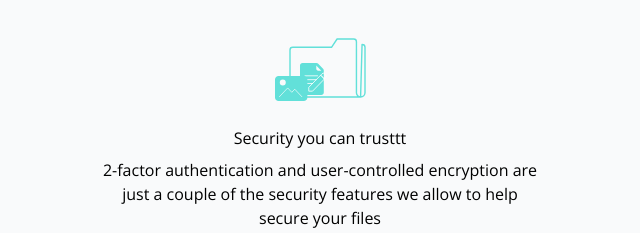
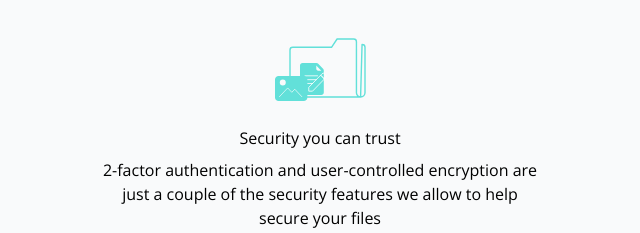
Before and after one commit to vvsdan/fylo-tailwindcss, a website: page index.html in a window 1280 px wide. Shown: the part 1660-1893 px from the top of the page, 628-1268 px from the left. Drawn offline with nearby package versions, Linux system fonts and the light colour scheme.

Commit message:
correct typo item 4 features container

```diff
--- a/index.html
+++ b/index.html
@@ -155,7 +155,7 @@
             <div class="flex items-center justify-center h-24 mt-28">
               <img src="images/icon-any-file.svg" alt="" />
             </div>
-            <h3 class="text-xl-font-bold">Security you can trusttt</h3>
+            <h3 class="text-xl-font-bold">Security you can trust</h3>
             <p class="max-w-md">
               2-factor authentication and user-controlled encryption are just a
               couple of the security features we allow to help secure your files
```
